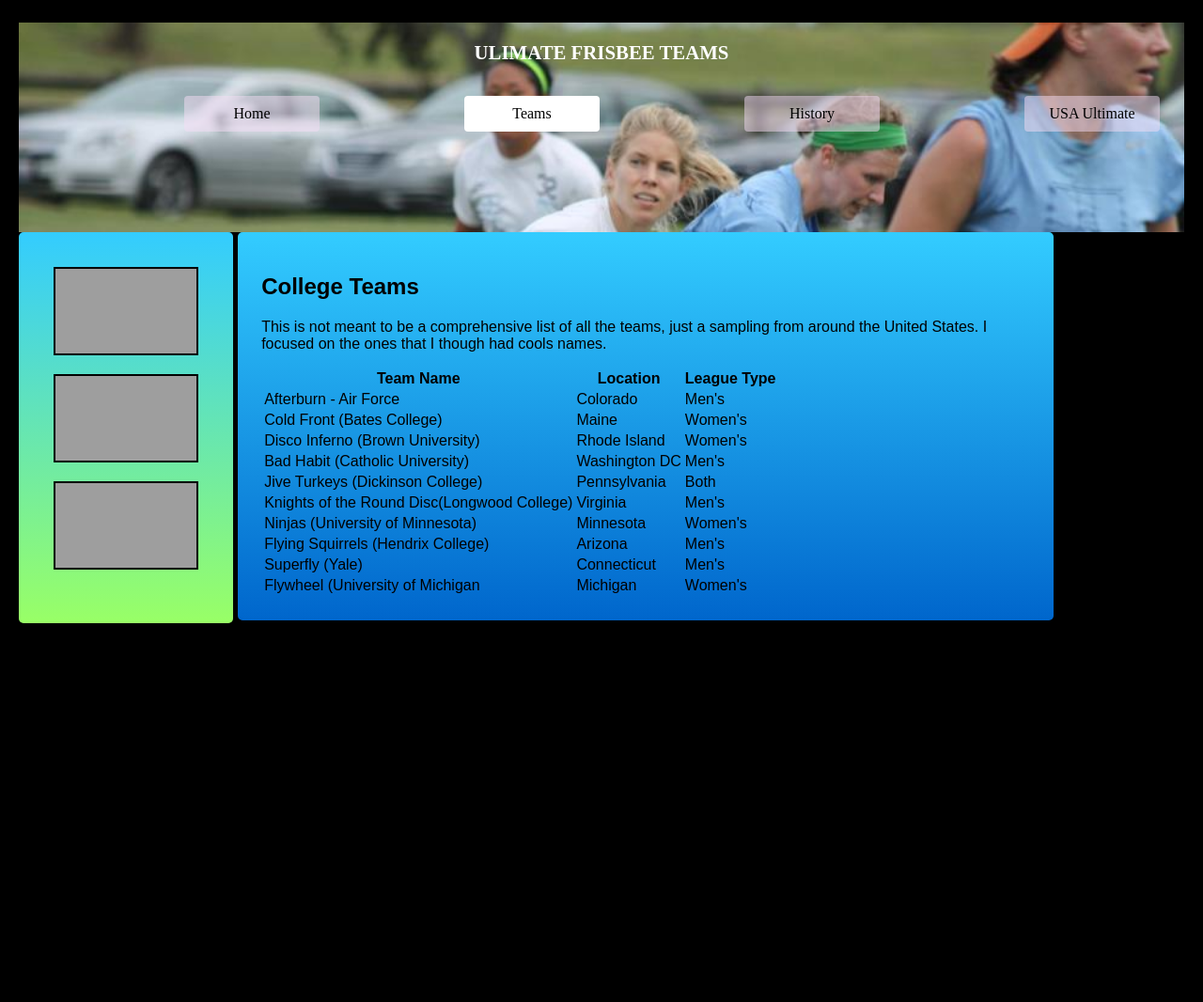
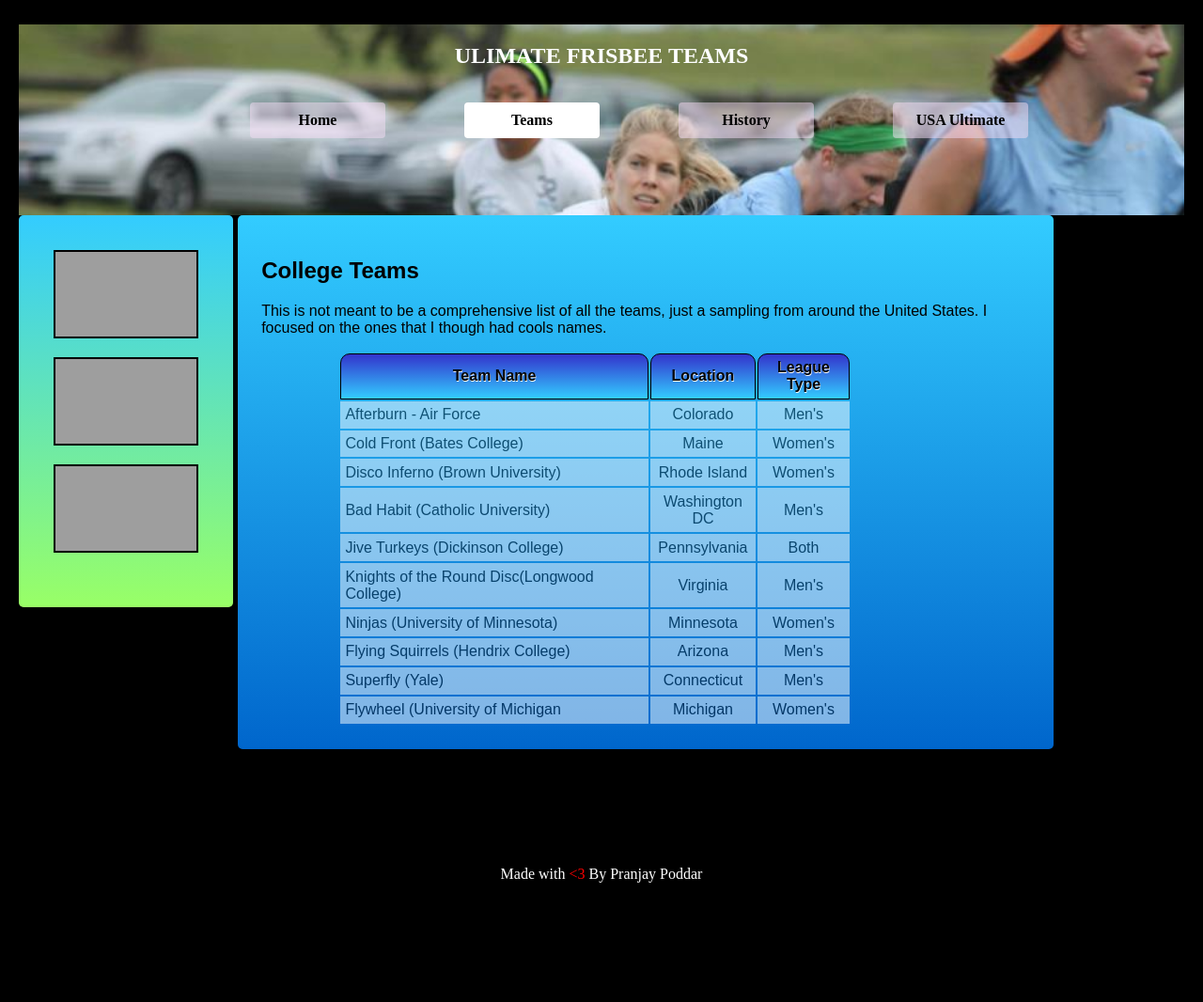
Before and after one commit to pranjay-poddar/frisbee, a plain HTML site: page teams.html in a window 1280 px wide. Shown: the whole page at 94% size. Before the commit the page ends 800 px from the top, so only its background shows below. Drawn offline with Linux system fonts and the light colour scheme; grey boxes are pictures that could not be loaded.

Commit message:
Update hw1.css

```diff
--- a/css/hw1.css
+++ b/css/hw1.css
@@ -9,10 +9,10 @@ body{
 header{
     background: #cff6cf;
     text-align: center;
-    background-image: url(flywheel.jpg) ;
-       background-size: cover;
+    background-image: url('../images/flywheel.JPG') ;
+    background-size: cover;
     height :200%;
-    padding-bottom: 7%;
+    padding-bottom: 5%;
     display: block;
 
 
@@ -24,7 +24,7 @@ h1{
     text-transform: uppercase;
     text-decoration-style: solid;
     padding:20px;
-    font-size: 130%;
+    font-size: 150%;
 }
 h1:hover{
     color: #38ACEC;
@@ -47,31 +47,44 @@ img{
         width: 150px;
         border: 2px solid black;
         margin-bottom: 20px;
+        -webkit-transform: height,width,transform;
+        -o-transform: height,width,transform;
+        -moz-transform: height,width,transform;
         transform: height,width,transform;
+        -webkit-transition-duration: .5s,.5s,.5s;
+        -o-transition-duration: .5s,.5s,.5s;
+        -moz-transition-duration: .5s,.5s,.5s;
         transition-duration: .5s,.5s,.5s;
-
-
   }
   img:hover{
+    -webkit-transform: rotate(360deg);
+    -o-transform: rotate(360deg);
+    -moz-transform: rotate(360deg);
     transform: rotate(360deg);
   }
 
 nav a{
-    margin-left:150px;
+    margin-left:80px;
     margin-bottom: 20px;
     padding: 10px;
     width:10%;
-
+    -webkit-border-radius: 4px;
+    -o-border-radius: 4px;
+    -moz-border-radius: 4px;
     border-radius: 4px;
     text-decoration: none;
     color: #000000;
     background: rgba(246,222,246,.5) ;
-    font-weight: solid;
-
+    font-weight: bold;
+    -webkit-transition: width,height,transform;
+    -o-transition: width,height,transform;
+    -moz-transition: width,height,transform;
     transition: width,height,transform;
+    -webkit-transition-duration: .5s,.5s,.5s;
+    -o-transition-duration: .5s,.5s,.5s;
+    -moz-transition-duration: .5s,.5s,.5s;
     transition-duration: .5s,.5s,.5s;
     display: inline-block;
-
 
 }
 
@@ -87,20 +100,30 @@ a:hover {
 
 .left{
     background: linear-gradient(to bottom, #33ccff 0%, #99ff66 100%);
+    -webkit-background: linear-gradient(to bottom, #33ccff 0%, #99ff66 100%);
+    -o-background: linear-gradient(to bottom, #33ccff 0%, #99ff66 100%);
+    -moz-background: linear-gradient(to bottom, #33ccff 0%, #99ff66 100%);
     display:inline-block;
     padding: 3%;
     float: left;
-
     box-sizing: border-box;
+    -webkit-border-radius: 5px;
+    -o-border-radius: 5px;
+    -moz-border-radius: 5px;
     border-radius: 5px;
 }
 
 .right{
+    -webkit-background: linear-gradient(to bottom, #33ccff 0%, #0066cc 100%);
+    -o-background: linear-gradient(to bottom, #33ccff 0%, #0066cc 100%);
+    -moz-background: linear-gradient(to bottom, #33ccff 0%, #0066cc 100%);
     background: linear-gradient(to bottom, #33ccff 0%, #0066cc 100%);
     font-family: Arial,"Times New Roman",serif;
     margin-left: 5px;
-
     display:inline-block;
+    -webkit-border-radius: 5px;
+    -o-border-radius: 5px;
+    -moz-border-radius: 5px;
     border-radius: 5px;
     padding: 2%;
     box-sizing: border-box;
@@ -111,3 +134,57 @@ a:hover {
 .right :hover {
     background: rgba(246,222,246,.5) ;
 }
+
+table{
+    margin-left:10%;
+}
+th{
+    -webkit-background: linear-gradient(to bottom, #3333cc 0%, #33ccff 100%);
+    -o-background: linear-gradient(to bottom, #3333cc 0%, #33ccff 100%);
+    -moz-background: linear-gradient(to bottom, #3333cc 0%, #33ccff 100%);
+    background: linear-gradient(to bottom, #3333cc 0%, #33ccff 100%);
+    -webkit-border-radius: 10px 10px 0px 0px;
+    -o-border-radius: 10px 10px 0px 0px;
+    -moz-border-radius: 10px 10px 0px 0px;
+    border-radius: 10px 10px 0px 0px;
+    border:.5px solid #000000;
+    text-shadow: .5px .5px #ffffff;
+    padding:1%;
+}
+td{
+    background-color: #ffffff;
+    font-size: 100%;
+    padding:1%;
+    -webkit-opacity: .5;
+    -o-opacity: .5;
+    -moz-opacity: .5;
+    opacity: .5;
+
+}
+td:first-child { text-align:left; }
+td:nth-child(2) { text-align:center; }
+td:nth-child(3) { text-align:center; }
+td:hover{
+    -webkit-opacity: 1;
+    -o-opacity: 1;
+    -moz-opacity: 1;
+    opacity: 1;
+  background: rgba(246,222,246,.5) ;
+}
+footer{
+ color: #ffffff;
+ position:relative;
+ bottom: 0;
+ left:0;
+ text-align: center;
+ padding: 10%;
+}
+#heart{
+
+ color: red;
+}
+#heart:hover{
+
+  color: white;
+
+}
```
